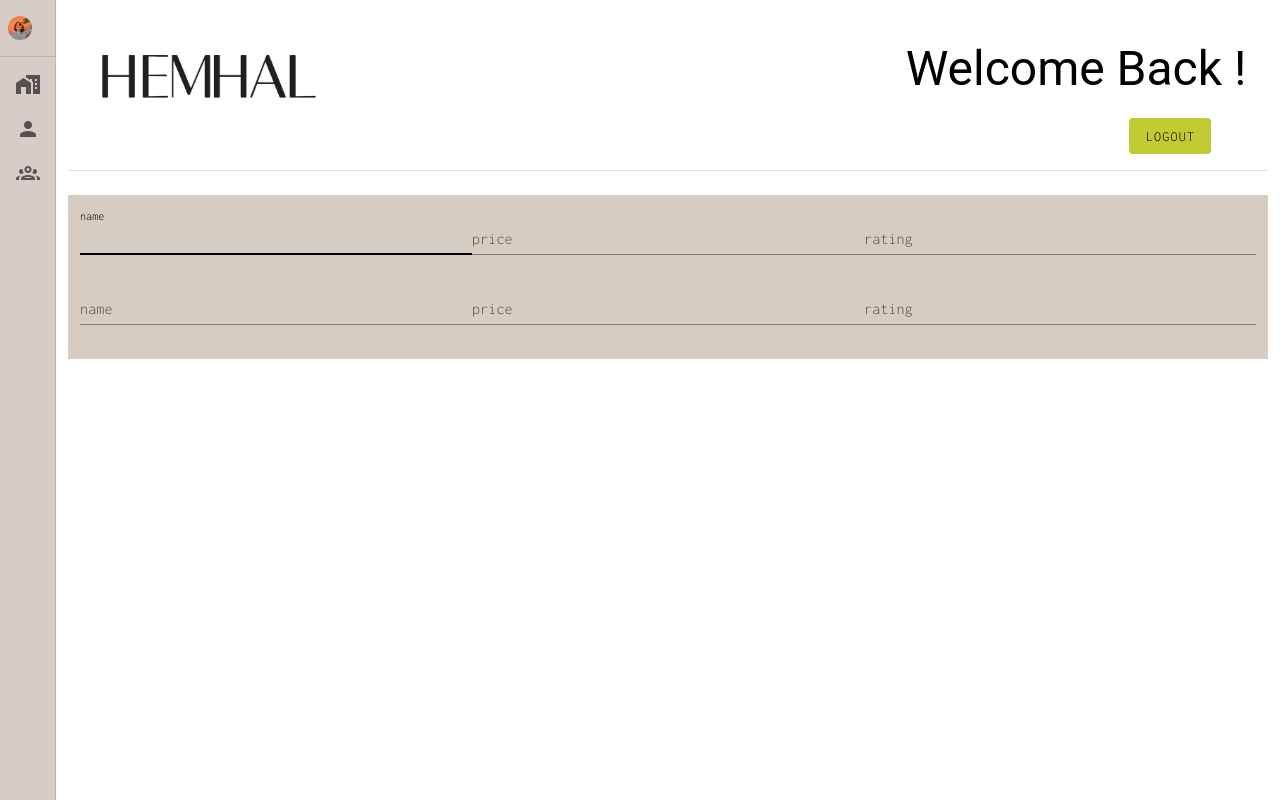
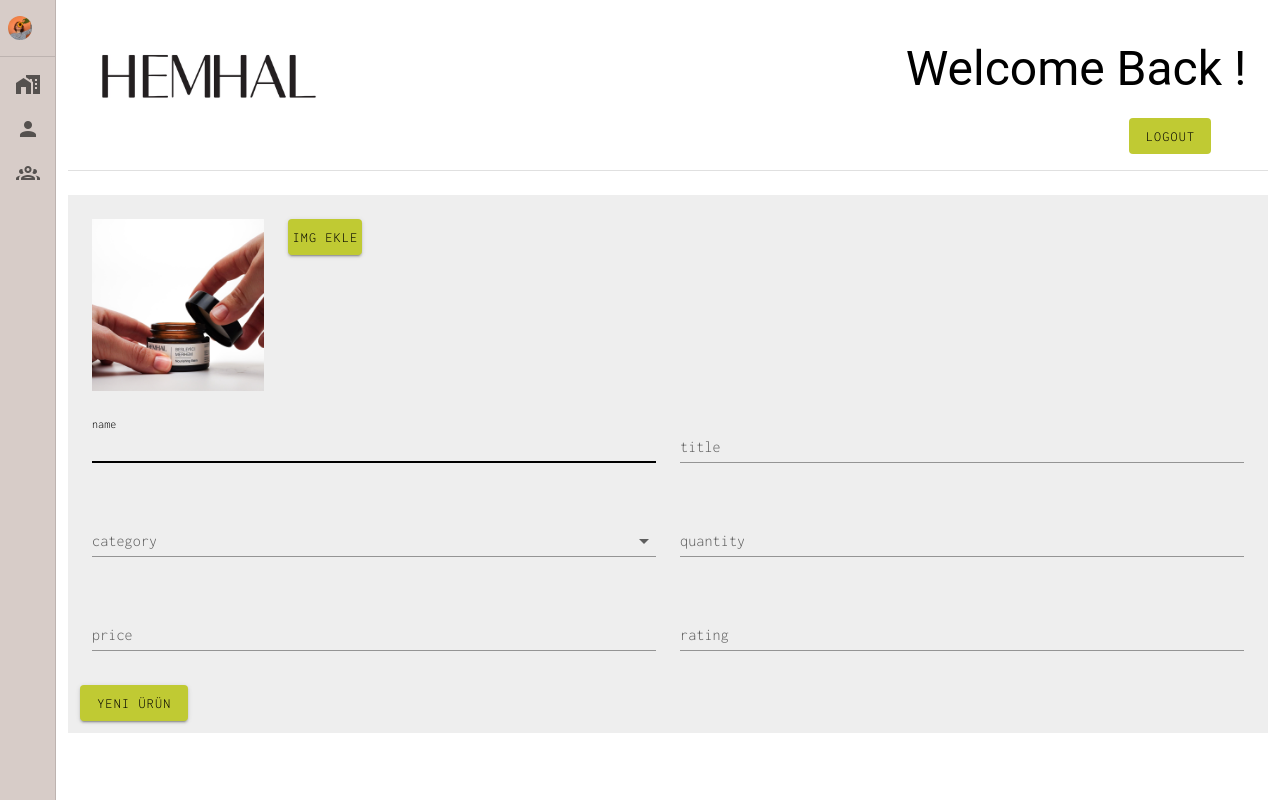
Before and after one commit to semanurcancan/HEMHAL, a Vue app: page /editproduct in a window 1280 px wide. Built offline with nearby package versions, Linux system fonts and the light colour scheme; what vue-universal-modal would draw is missing.

Commit message:
adit page text-field

```diff
--- a/src/components/AdminPages/editProduct.vue
+++ b/src/components/AdminPages/editProduct.vue
@@ -1,40 +1,169 @@
 <template>
-  <v-col class=" color3">
+  <v-col class="bg-grey-lighten-3">
     <v-col>
       <v-row>
-        <v-text-field :autofocus="true" label="name" name="name" type="text" variant="underlined">
-        </v-text-field>
-        <v-text-field label="price" name="price" type="text" variant="underlined">
-        </v-text-field>
-        <v-text-field label="rating" name="rating" type="text" variant="underlined">
-        </v-text-field>
+        <v-col cols="2">
+          <v-img
+            class="bg-white mx-auto my-auto"
+            :aspect-ratio="1"
+            cover
+            :src="ProfilePhoto ? ProfilePhoto : '/public/assets/besleyiciMerhem.jpeg'"
+          ></v-img>
+        </v-col>
+        <v-col class="text-center" cols="1">
+          <v-file-input
+            class="d-none"
+            type="file"
+            ref="uploader"
+            accept="image/png, image/jpeg, image/bmp"
+            prepend-inner-icon="mdi-camera"
+            label="HEMHEL IMG"
+            variant="outlined"
+            multiple
+            hide-details
+            @change="onFileSelect"
+            density="compact"
+            hide-input
+          ></v-file-input>
+          <v-btn class="bg-lime-darken-1" @click="onButtonClick">
+            IMG EKLE
+          </v-btn>
+        </v-col>
+        <!-- <v-col cols="8">
+          <img :src="fileList.name" alt="">
+        </v-col> -->
       </v-row>
       <v-row>
-        <v-text-field label="name" name="name" type="text" variant="underlined">
-        </v-text-field>
-        <v-text-field label="price" name="price" type="text" variant="underlined">
-        </v-text-field>
-        <v-text-field label="rating" name="rating" type="text" variant="underlined">
-        </v-text-field>
-     </v-row>
-
+        <v-col>
+          <v-text-field
+            v-model="hemhalProduct.name"
+            :autofocus="true"
+            label="name"
+            name="name"
+            type="text"
+            variant="underlined"
+          >
+          </v-text-field>
+        </v-col>
+        <v-col>
+          <v-text-field
+            v-model="hemhalProduct.title"
+            label="title"
+            name="title"
+            type="text"
+            variant="underlined"
+          >
+          </v-text-field>
+        </v-col>
+      </v-row>
+      <v-row>
+        <v-col>
+          <v-select
+            v-model="hemhalProduct.category"
+            :items="categoryArray"
+            item-title="text"
+            item-value="value"
+            label="category"
+            name="category"
+            variant="underlined"
+          >
+          </v-select>
+        </v-col>
+        <v-col>
+          <v-text-field
+            v-model="hemhalProduct.quantity"
+            label="quantity"
+            name="quantity"
+            type="text"
+            variant="underlined"
+          >
+          </v-text-field>
+        </v-col>
+      </v-row>
+      <v-row>
+        <v-col>
+          <v-text-field
+            v-model="hemhalProduct.price"
+            label="price"
+            name="price"
+            type="text"
+            variant="underlined"
+          >
+          </v-text-field>
+        </v-col>
+        <v-col>
+          <v-text-field
+            v-model="hemhalProduct.rating"
+            label="rating"
+            name="rating"
+            type="text"
+            variant="underlined"
+          >
+          </v-text-field>
+        </v-col>
+      </v-row>
+      <v-row>
+        <v-btn class="bg-lime-darken-1" @click="addProduct"> yeni ürün </v-btn>
+      </v-row>
     </v-col>
   </v-col>
 </template>
 
-
 <script lang="ts">
-import { defineComponent, } from "vue";
+import { defineComponent } from "vue";
 import { mapState, mapActions } from "pinia";
 import { useProductStore } from "../../store/useProductStore";
-
 
 export default defineComponent({
   components: {},
   name: "editproduct",
   data: () => ({
+    file: Array<File>() || undefined,
+    imagePath: Array<File>(),
+    dataPaths: null as any,
+    filePath: Array<String>(),
+    fileList: [] as any,
+    ProfilePhoto: "" as any,
+    hemhalProduct: {} as any,
+    categoryArray: [
+      { text: "Cilt bakım", value: 0 },
+      { text: "Aroma Terapi", value: 1 },
+      { text: "Saç Bakım", value: 2 },
+    ],
+  }),
+  computed: {
+    ...mapState(useProductStore, ["getProductHemhal"]),
+  },
+  methods: {
+    ...mapActions(useProductStore, ["setProductHemdal"]),
 
-  }),
-
+    onFileSelect(file: any) {
+      let files = [...file.target.files];
+      files.forEach((photo) => {
+        this.fileList.push(photo);
+        this.filePath.push(URL.createObjectURL(photo));
+        this.imagePath.push(photo);
+        this.ProfilePhoto = this.filePath[0]
+        console.log(this.fileList, "FİLELİST")
+        console.log(this.imagePath, "imagePath")
+        console.log(this.filePath, "filePath")
+        // setTimeout(() => {
+        //   this.isSelecting = false;
+        // }, 750);
+      });
+      // if (file) {
+      //   console.log(this.filePath, "FİLEPATH")
+      //   this.filePath = URL.createObjectURL(file.target.files[0]);
+      //   this.fileList = file.target.files[0];
+      // }
+    },
+    onButtonClick() {
+      (this.$refs.uploader as InstanceType<any>).click();
+    },
+    addProduct() {
+      console.log(this.hemhalProduct, "EDİT PAGE PRODUCT");
+      this.setProductHemdal(this.hemhalProduct);
+    },
+  },
 });
 </script>
--- a/src/store/useProductStore.ts
+++ b/src/store/useProductStore.ts
@@ -44,6 +44,7 @@ export const useProductStore = defineStore("product", {
 
       token:  localStorage.getItem("pm2token") ?? (false as any),
       tokenStatus: localStorage.getItem("pm2tokenstatus") ?? (false as any),
+      hemhalPorductDENEME: [] as Array<Product>,
       productHemhal: [] as Array<Product>,
       admin:[] as any,
       currentAdmin: {} as any,
@@ -111,11 +112,32 @@ export const useProductStore = defineStore("product", {
       this.token = newToken;
       localStorage.setItem("pm2token", this.token);
     },
-    async setProductHemdal(){
+    async setProductHemdal(hemhalProduct:Product){
+      // const colRef = collection(db, "product");
+      // const dataObj = this.productHemhal;
+      // const docRef = await addDoc(colRef, dataObj);
+      // console.log("STORE CREATED USAR ID:", docRef);
+      /////////////////
+      // const querySnap = await getDocs(query(collection(db, "product")));
+      // querySnap.forEach((doc) => {
+      //   this.productHemhal.push(doc.data());
+      //   console.log(this.productHemhal, "HEMHAL LİSTE")
+      // });
+      console.log(hemhalProduct, "ne geldi stora")
       const colRef = collection(db, "product");
-      const dataObj = this.productHemhal;
+      //console.log(user, "STORE USER PROP")
+      const dataObj = {
+        name: hemhalProduct.name,
+        price: hemhalProduct.price,
+        title: hemhalProduct.title,
+        category: hemhalProduct.category,
+        quantity: hemhalProduct.quantity,
+        rating: hemhalProduct.rating,
+        images: hemhalProduct.images
+
+      };
       const docRef = await addDoc(colRef, dataObj);
-      console.log("STORE CREATED USAR ID:", docRef);
+      console.log("STORE CREATED USAR ID:", docRef.id);
     },
     async getAdmin() {
       //const docSnap = await getDoc(doc(db, "admin", "27n5F5jC8z9Pf0v59eLw"));
@@ -150,7 +172,7 @@ export const useProductStore = defineStore("product", {
         isAdmin: false,
       };
       const docRef = await addDoc(colRef, dataObj);
-      //console.log("STORE CREATED USAR ID:", docRef);
+      //console.log("STORE CREATED USAR ID:", docRef.id);
     },
     //data apı aul ile cekildi!!!
     async getProductAction() {
```
Also changed, not shown: src/components/AdminPages/adminSideNav.vue (+1 -37 lines).
